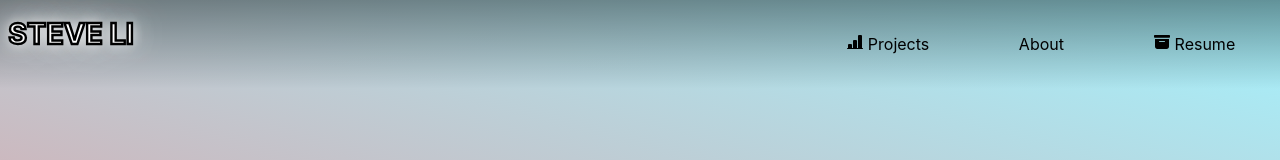
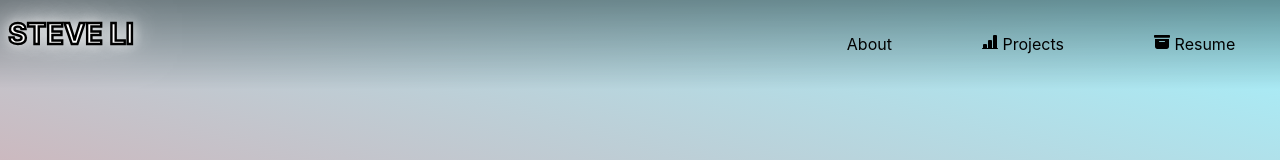
Before and after one commit to Stevvvvvi/profile, a React (Create React App) app: page / in a window 1280 px wide. Shown: the top 160 px of the page. Built offline with nearby package versions, Linux system fonts and the light colour scheme.

Commit message:
header order

```diff
--- a/src/App.tsx
+++ b/src/App.tsx
@@ -13,8 +13,8 @@
 
       {/* <Switch> */}
         <Route path='/' component={HomePage}/>
+        <Route path='/about' component={About}/>
         <Route path='/project' />
-        <Route path='/about' component={About}/>
         <Route path='' />
       {/* </Switch> */}
       <Cursor />
--- a/src/app.scss
+++ b/src/app.scss
@@ -16,6 +16,6 @@
         }
     }
 }
-body{
-    min-height: 160vh;
-}
+// body{
+//     //min-height: 160vh;
+// }
--- a/src/component/header/header.component.tsx
+++ b/src/component/header/header.component.tsx
@@ -21,8 +21,8 @@
     }
     const menuItems=(
         <div className='menubar'ref={menubar}>
+            <HashLink className='option' to='/about/#aboutme' onClick={handleMenuClick}>About</HashLink>
             <HashLink className='option' to='/project' onClick={handleMenuClick}><BarChartLineFill className='header-icon'/>Projects</HashLink>
-            <HashLink className='option' to='/about/#aboutme' onClick={handleMenuClick}>About</HashLink>
             <a className='option' href="/resume2.pdf" download onClick={handleMenuClick}><ArchiveFill className='header-icon'/>Resume</a>
         </div>
     )
```
